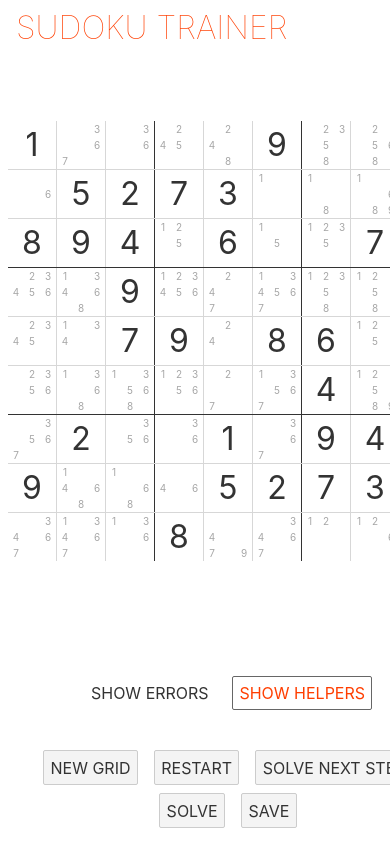
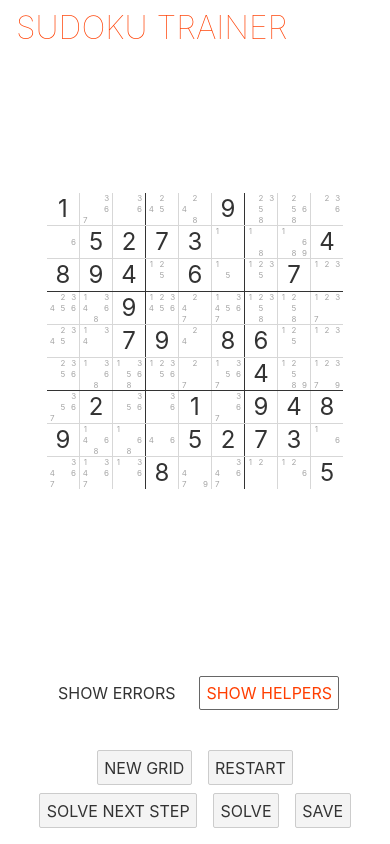
Before and after one commit to Morphyish/sudoku, a Svelte app: page / in a window 390 px wide. Both pictures are taken after a click on the button "SHOW HELPERS". Built offline with nearby package versions, Linux system fonts and the light colour scheme.

Commit message:
:lipstick: Responsive board

```diff
--- a/src/App.svelte
+++ b/src/App.svelte
@@ -45,4 +45,10 @@
         align-items: center;
         padding: 0 8px;
     }
+
+    @media screen and (max-width: 50rem) {
+        main {
+            overflow: auto;
+        }
+    }
 </style>
--- a/src/components/Board/Board.svelte
+++ b/src/components/Board/Board.svelte
@@ -101,8 +101,6 @@
         flex-direction: column;
         justify-content: center;
         margin: auto 0;
-        font-size: 2rem;
-        color: #333;
     }
 
     .row {
--- a/src/components/Board/Cell.svelte
+++ b/src/components/Board/Cell.svelte
@@ -23,6 +23,8 @@
     .cell {
         height: 3rem;
         width: 3rem;
+        font-size: 2rem;
+        color: #333;
         text-align: center;
         line-height: 3rem;
         border-right: 1px solid #d7d7d7;
@@ -48,4 +50,13 @@
     .error {
         color: #D13C2F;
     }
+
+    @media screen and (max-width: 30rem) {
+        .cell {
+            height: 2rem;
+            width: 2rem;
+            font-size: 1.5rem;
+            line-height: 2rem;
+        }
+    }
 </style>
--- a/src/components/Board/Helper.svelte
+++ b/src/components/Board/Helper.svelte
@@ -26,4 +26,17 @@
         text-align: center;
         line-height: 1rem;
     }
+
+    @media screen and (max-width: 30rem) {
+        .helper {
+            font-size: .5rem;
+        }
+
+        .value {
+            height: .666rem;
+            width: .666rem;
+            text-align: center;
+            line-height: .666rem;
+        }
+    }
 </style>
```
